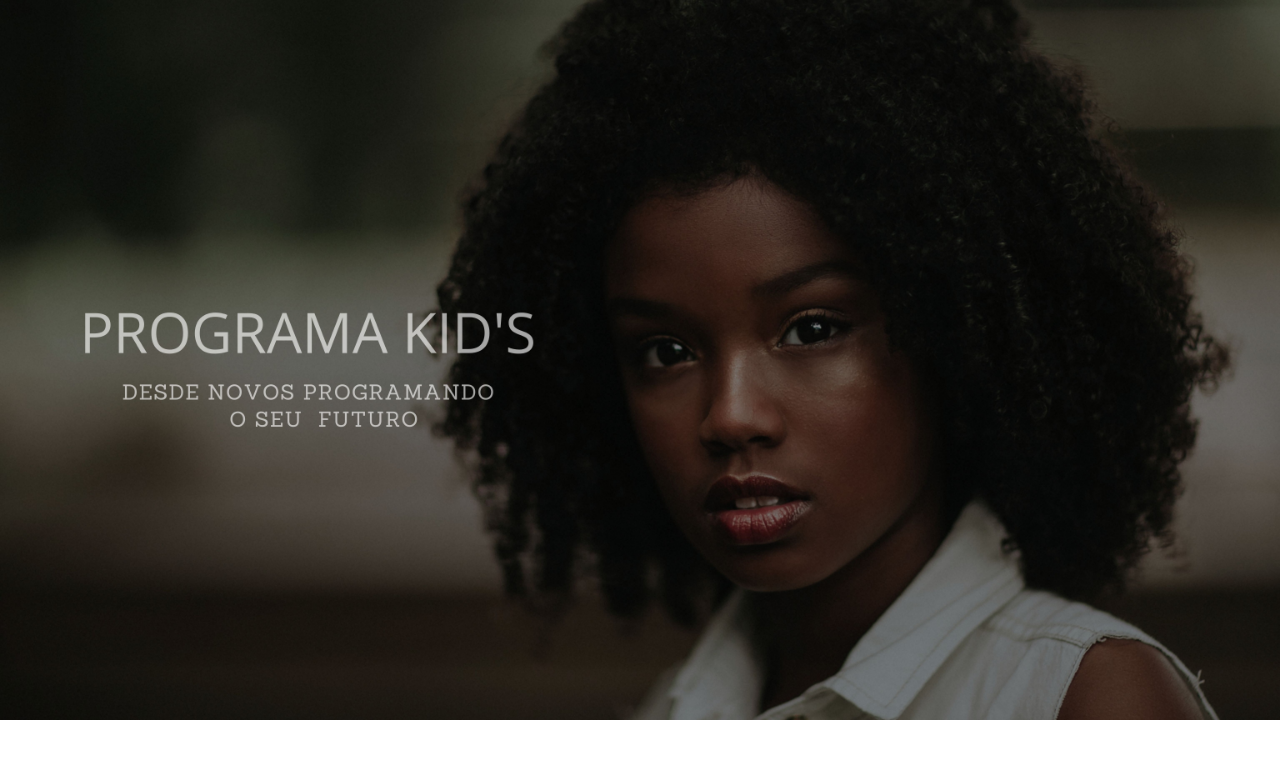
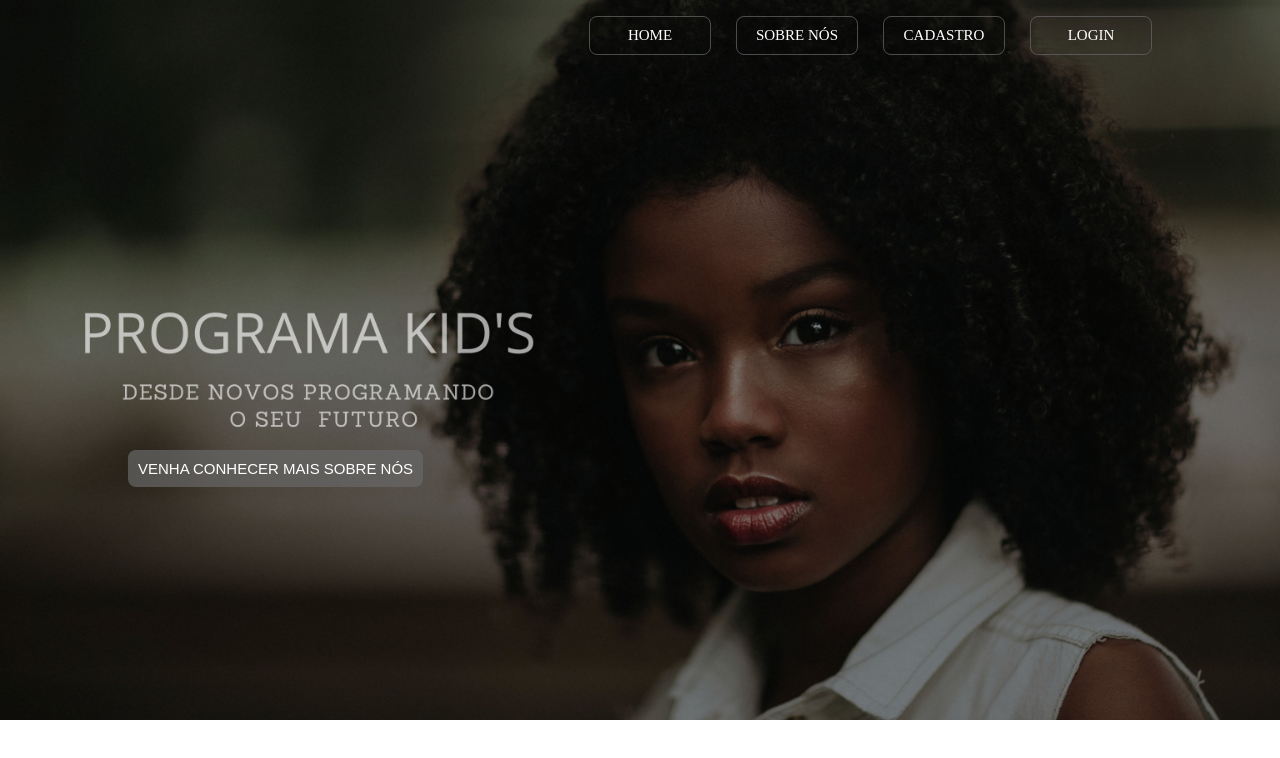
Before and after one commit to Leonardo-Arruda-27/Projeto-Individual, a plain HTML site: page Ideias/Fundação Kids/home.html in a window 1280 px wide. Drawn offline with Linux system fonts and the light colour scheme.

Commit message:
imgs para login

```diff
--- a/Ideias/Fundação Kids/css/home.css
+++ b/Ideias/Fundação Kids/css/home.css
@@ -23,3 +23,55 @@ body{
     background-size: cover;
     height: 90vh;
 }
+
+.botoes {
+    list-style: none;
+    float: right;
+
+}
+
+
+.botoes li a{
+    text-decoration: none;
+    color: white;
+}
+
+.botoes li {
+    border: 0px;
+    float: left;
+    width: 100px;
+    text-align: center;
+    margin-left: 25px;
+    background-color: transparent;
+    padding: 10px;
+    font-size: 15px;
+    text-transform: uppercase;
+    cursor: pointer;
+    border: solid rgba(105, 105, 105, 0.7) 1px;
+    border-radius: 8px;
+}
+
+.botoes li:hover{
+    background-color: dimgray;
+    transition: 0.4;
+}
+
+.meio button{
+    margin-top: 450px;
+    /* float: left; */
+    border: 0px;
+    width: auto;
+    text-align: center;
+    background-color:rgba(105, 105, 105, 0.7) ;
+    padding: 10px;
+    font-size: 15px;
+    text-transform: uppercase;
+    cursor: pointer;
+    border-radius: 8px;
+    color: white;
+}
+
+.meio button:hover{
+    background-color: transparent;
+    transition: 0.4;
+}
--- a/Ideias/Fundação Kids/home.html
+++ b/Ideias/Fundação Kids/home.html
@@ -15,6 +15,12 @@
 
             <div class="titulo">
 
+                <ul class="botoes">
+                    <li><a href="home.html"> Home</a></li>
+                    <li><a href="">Sobre Nós</a></li>
+                    <li><a href=""> Cadastro</a></li>
+                    <li><a href=""> Login</a></li>
+                </ul>
 
             </div>
 
@@ -22,8 +28,11 @@
 
         <div class="meio">
 
+            <div class="container">
 
+            <button id="botão-comeco-meio">Venha conhecer mais sobre nós</button>
 
+        </div>
         </div>
 
     </div>
```
Also changed, not shown: Ideias/Fundação Kids/img/opaco-pula.png (added), Ideias/Fundação Kids/img/preto-brancoNormal-pula.png (added), Ideias/Fundação Kids/img/preto-brancoOpaco-pula.png (added), 1 other file.
